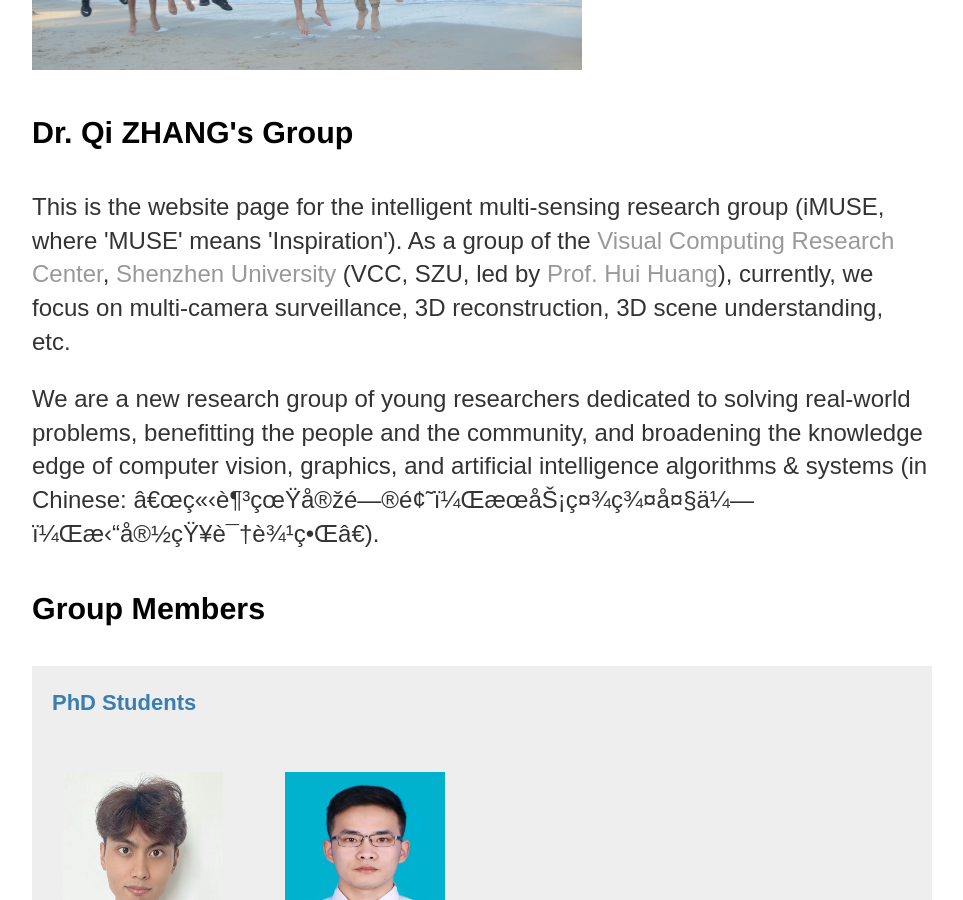
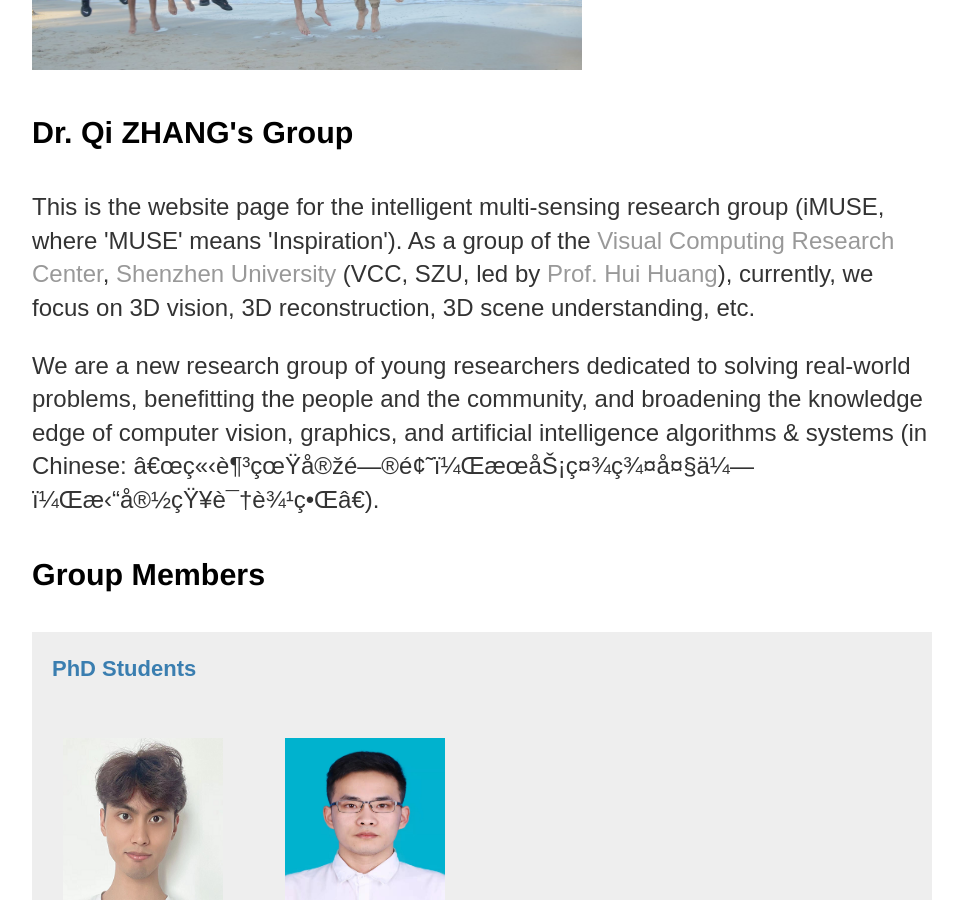
Before and after one commit to zqyq/zqyq.github.io, a Jekyll site: the page built from group/index.html, in a window 1280 px wide and 900 px high, scrolled down 428 px. Shown: the whole window, without its empty margins (160-1123 px from the left). Built offline with Jekyll 4.4.1, drawn with Linux system fonts in a browser that asks for light colours.

Commit message:
Update index.html

```diff
--- a/group/index.html
+++ b/group/index.html
@@ -10,7 +10,7 @@
 <p>  This is the website page for the intelligent multi-sensing research group (iMUSE, where 'MUSE' means 'Inspiration').
       As a group of the <a href=https://vcc.tech/index.html> Visual Computing Research Center</a>, <a href=https://www.szu.edu.cn/>Shenzhen University</a>
 	(VCC, SZU, led by <a href=https://vcc.tech/~huihuang>Prof. Hui Huang</a>), currently,
-      we focus on multi-camera surveillance, 3D reconstruction, 3D scene understanding, etc. </p>
+      we focus on 3D vision, 3D reconstruction, 3D scene understanding, etc. </p>
 
 <p>
       We are a new research group of young researchers dedicated to solving real-world problems, benefitting the people and the community,
@@ -139,8 +139,8 @@
 
 <h4> Call for Students</h4>
 <ul class="contacts">
+	<li><a href=./CFS/CFS2024.pdf> CFS 2024 </a></li>
 	<li><a href=./CFS/CFS2023.pdf> CFS 2023 </a></li>
-	<li><a href=./CFS/CFS2024.pdf> CFS 2024 </a></li>
 	</ul>
 
 (Acknowledgment: This group page is finished with the help of my wife Ms. Yu. Thank you a lot, my dear. )
```
